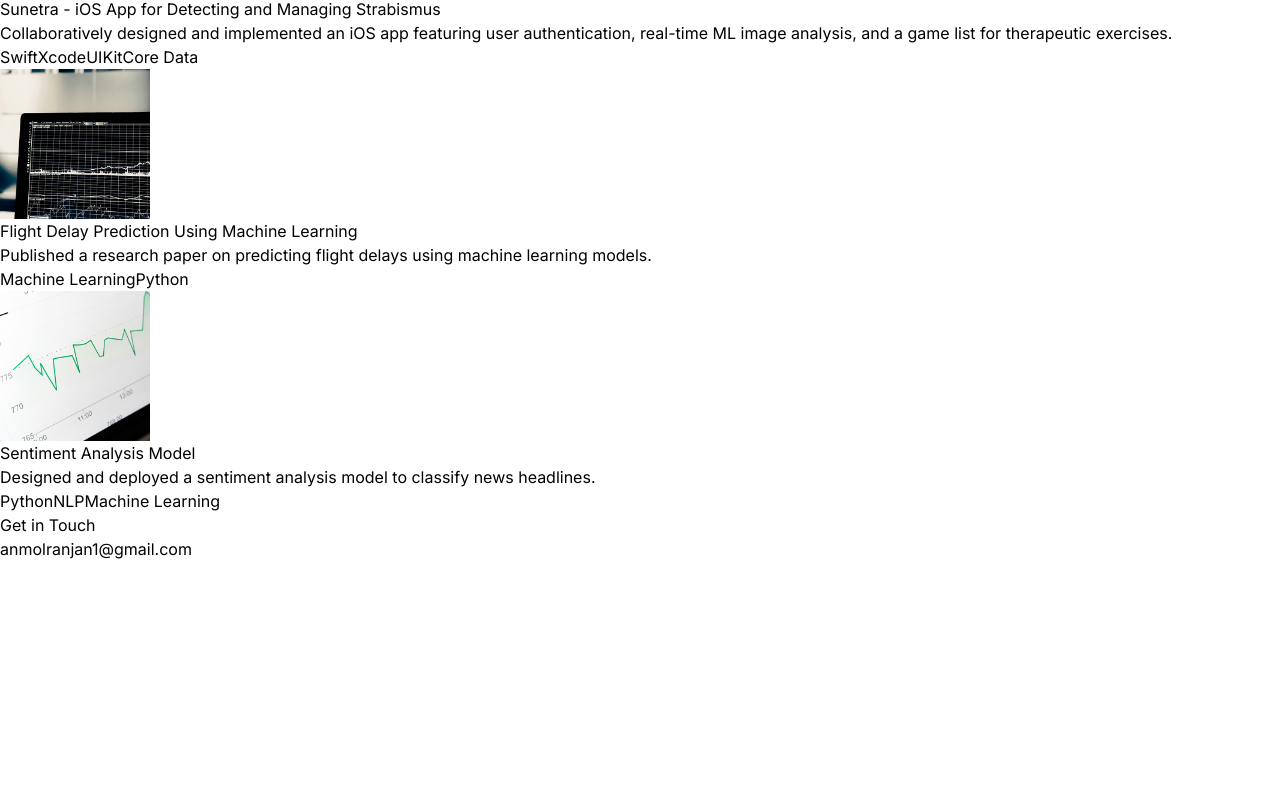
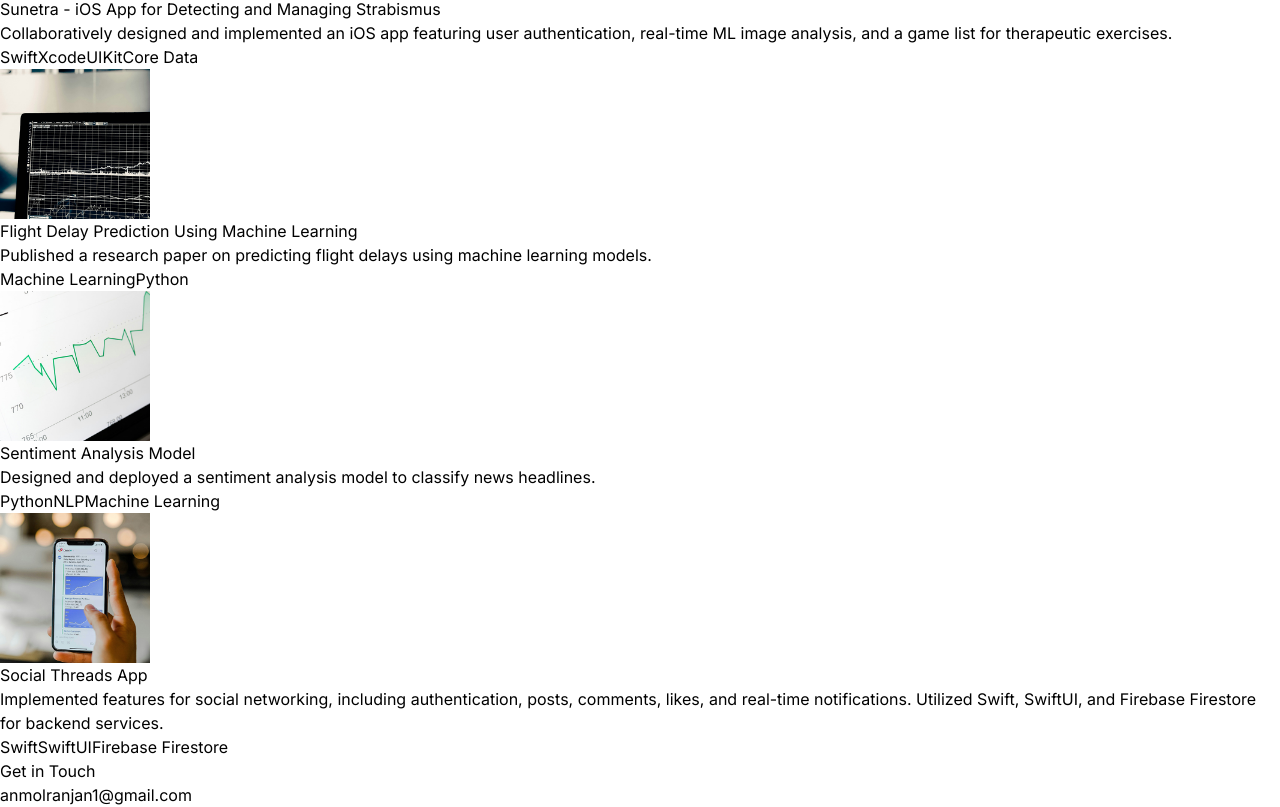
Before and after one commit to anmolranjan1/react-portfolio-anmol, a React (Vite) app: page / in a window 1280 px wide. Shown: the part 2340-3147 px from the top of the page. Before the commit the page ends 2901 px from the top, so only its background shows below. Built offline with nearby package versions, Linux system fonts and the light colour scheme.

Commit message:
Add Social Threads App project to portfolio

```diff
--- a/src/constants/index.js
+++ b/src/constants/index.js
@@ -2,6 +2,7 @@ import project1 from "../assets/projects/project-1.jpg";
 import project2 from "../assets/projects/project-2.jpg";
 import project3 from "../assets/projects/project-3.jpg";
 import project4 from "../assets/projects/project-4.jpg";
+import project5 from "../assets/projects/project-2.jpg";
 
 export const HERO_CONTENT = `I am a passionate software developer with a knack for crafting robust and scalable applications. With hands-on experience, I have honed my skills in various technologies including Swift, Python, and C++. My goal is to leverage my expertise to create innovative solutions that drive business growth and deliver exceptional user experiences.`;
 
@@ -46,6 +47,13 @@ export const PROJECTS = [
       "Designed and deployed a sentiment analysis model to classify news headlines.",
     technologies: ["Python", "NLP", "Machine Learning"],
   },
+  {
+    title: "Social Threads App",
+    image: project5,
+    description:
+      "Implemented features for social networking, including authentication, posts, comments, likes, and real-time notifications. Utilized Swift, SwiftUI, and Firebase Firestore for backend services.",
+    technologies: ["Swift", "SwiftUI", "Firebase Firestore"],
+  },
 ];
 
 export const CONTACT = {
```
